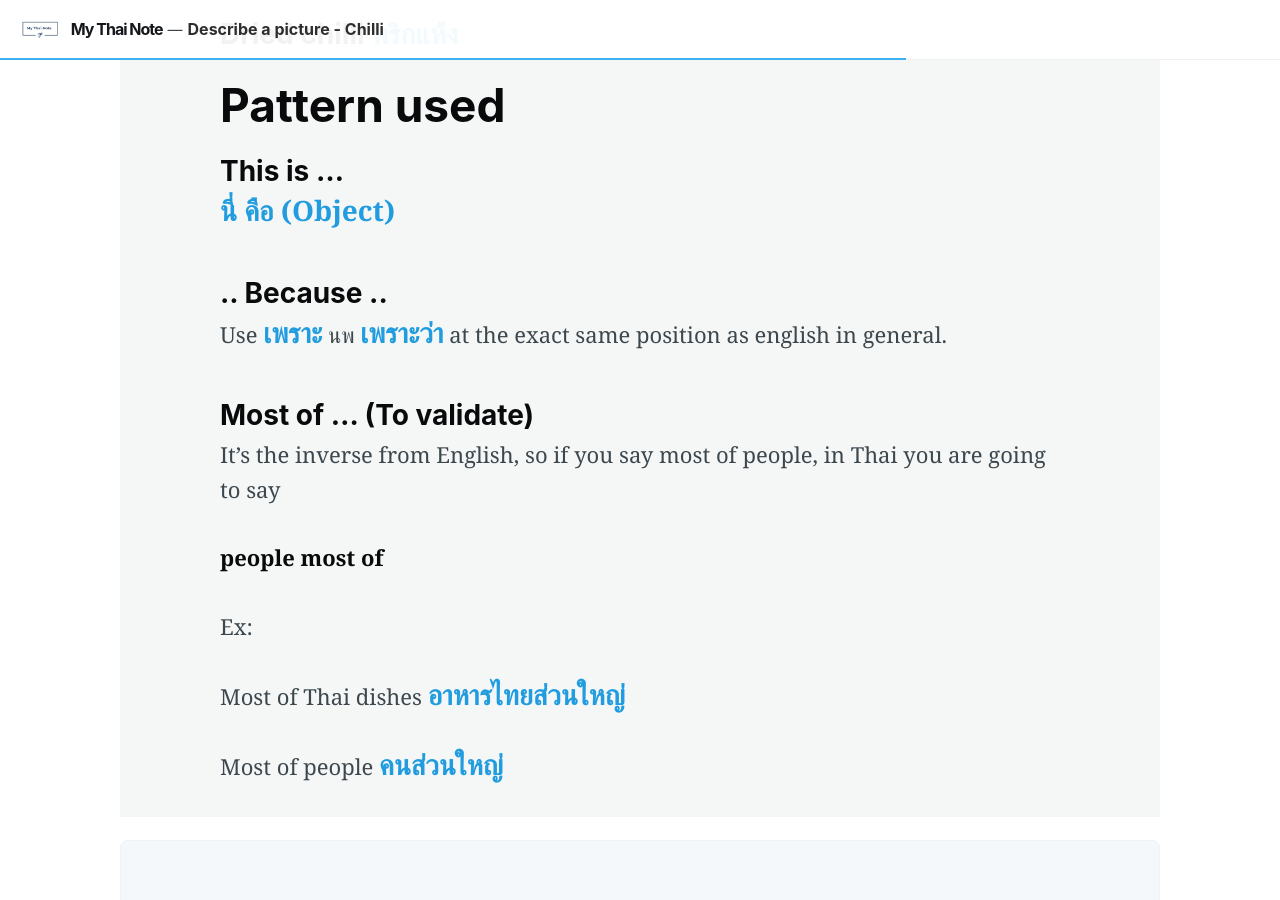
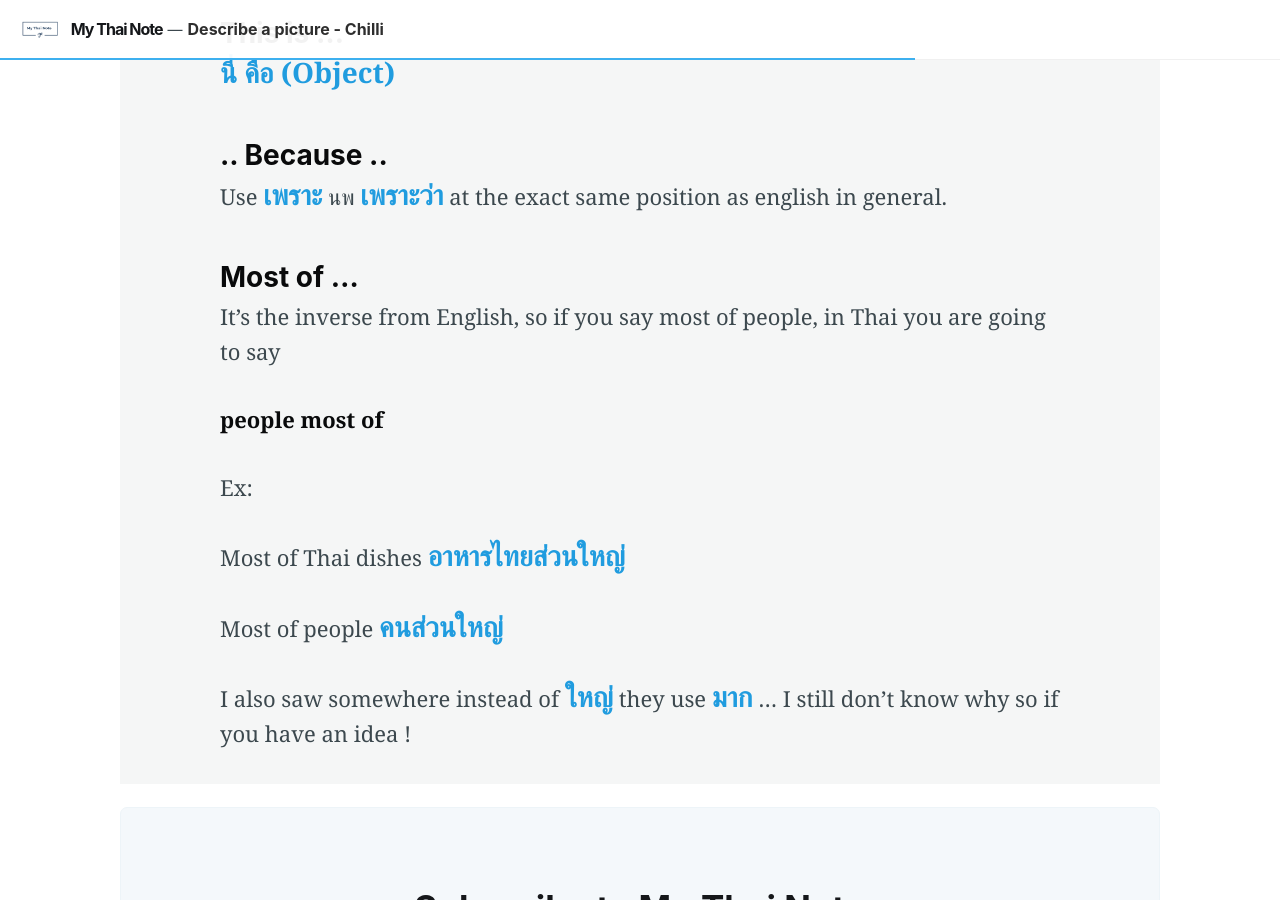
Before and after one commit to JobiJoba/jobijoba.github.io, a Jekyll site: the page built from _posts/2019-07-03-describe-a-picture-chilli.md, in a window 1280 px wide and 900 px high, scrolled down 2525 px. Built offline with Jekyll 4.4.1, drawn with Linux system fonts in a browser that asks for light colours; nearby versions of some CDN libraries; comment, search, counter and statistics services are not loaded; some of the changed text lies outside the part shown.

Commit message:
Update from Forestry.io johann.baziret@gmail.com updated _posts/2019-07-03-describe-a-picture-chilli.md

```diff
--- a/_posts/2019-07-03-describe-a-picture-chilli.md
+++ b/_posts/2019-07-03-describe-a-picture-chilli.md
@@ -31,10 +31,6 @@
 #### Most of Thai dishes contains chilli
 
 <span class="blue">อาหารไทยส่วนใหญ่มีพริก</span>
-
-I'm thinking of that way ... but which one is correct ??
-
-<span class="blue">ส่วนใหญ่อาหารไทยมีพริก</span>
 
 #### Chilli is green or red.
 
@@ -76,7 +72,7 @@
 
 Use <span class="blue">เพราะ</span> นพ <span class="blue">เพราะว่า</span>  at the exact same position as english in general.
 
-#### Most of ... (To validate)
+#### Most of ...
 
 It's the inverse from English, so if you say most of people, in Thai you are going to say
 
@@ -87,3 +83,5 @@
 Most of Thai dishes <span class="blue">อาหารไทยส่วนใหญ่</span>
 
 Most of people <span class="blue">คนส่วนใหญ่</span>
+
+I also saw somewhere instead of   <span class="blue">ใหญ่</span> they use <span class="blue">มาก</span> ... I still don't know why so if you have an idea !
```
